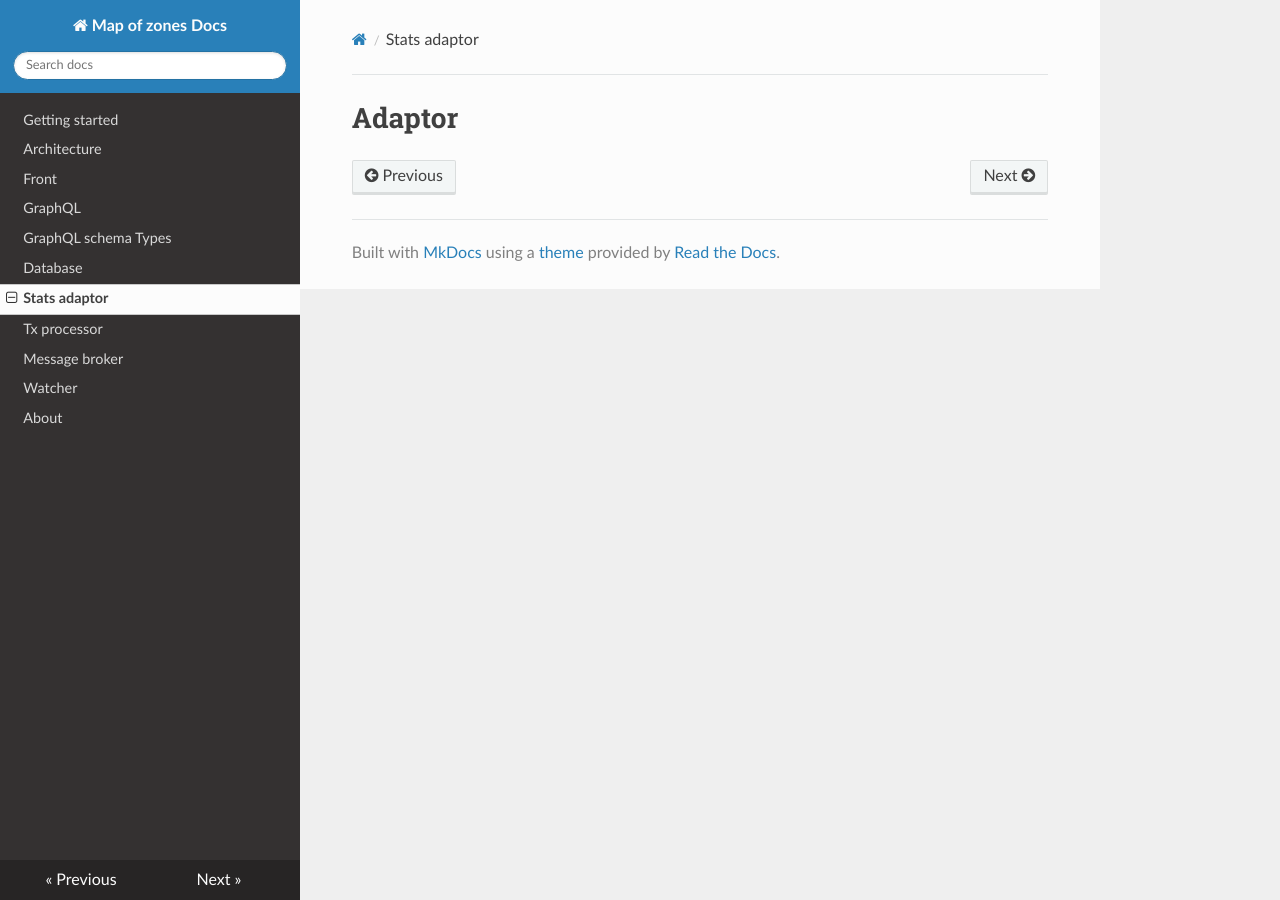
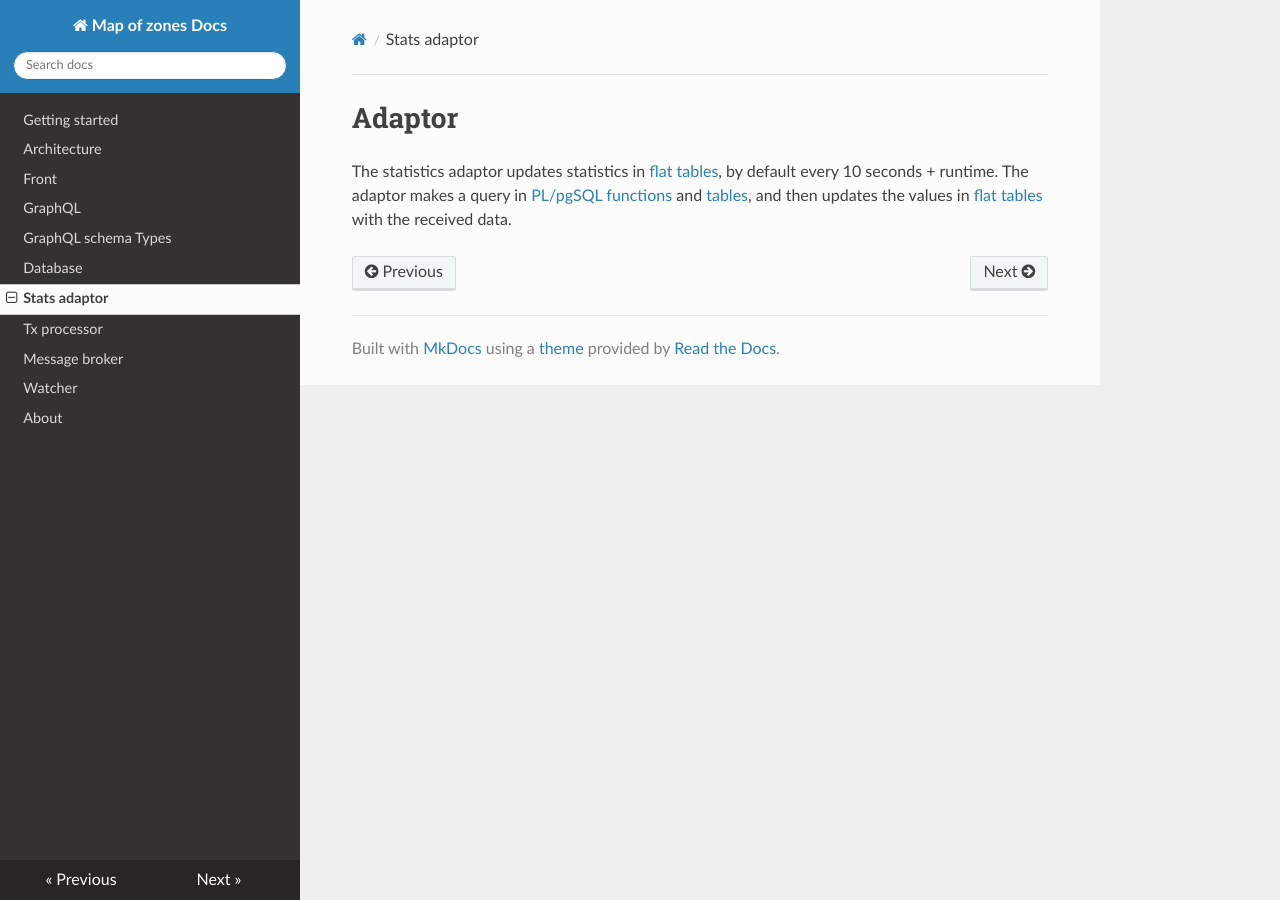
Before and after one commit to mapofzones/docs, an MkDocs documentation site: the page built from docs/adaptor.md, in a window 1280 px wide. Built offline with MkDocs 1.6.1, drawn with Linux system fonts in a browser that asks for light colours; nearby versions of some CDN libraries.

Commit message:
Adaptor description added

```diff
--- a/docs/adaptor.md
+++ b/docs/adaptor.md
@@ -1 +1,4 @@
 # Adaptor
+
+The statistics adaptor updates statistics in [flat tables](database.md#flat-tables), by default every 10 seconds + runtime.
+The adaptor makes a query in [PL/pgSQL functions](database.md#functions) and [tables](database.md#core-tables), and then updates the values in [flat tables](database.md#flat-tables) with the received data.
```
